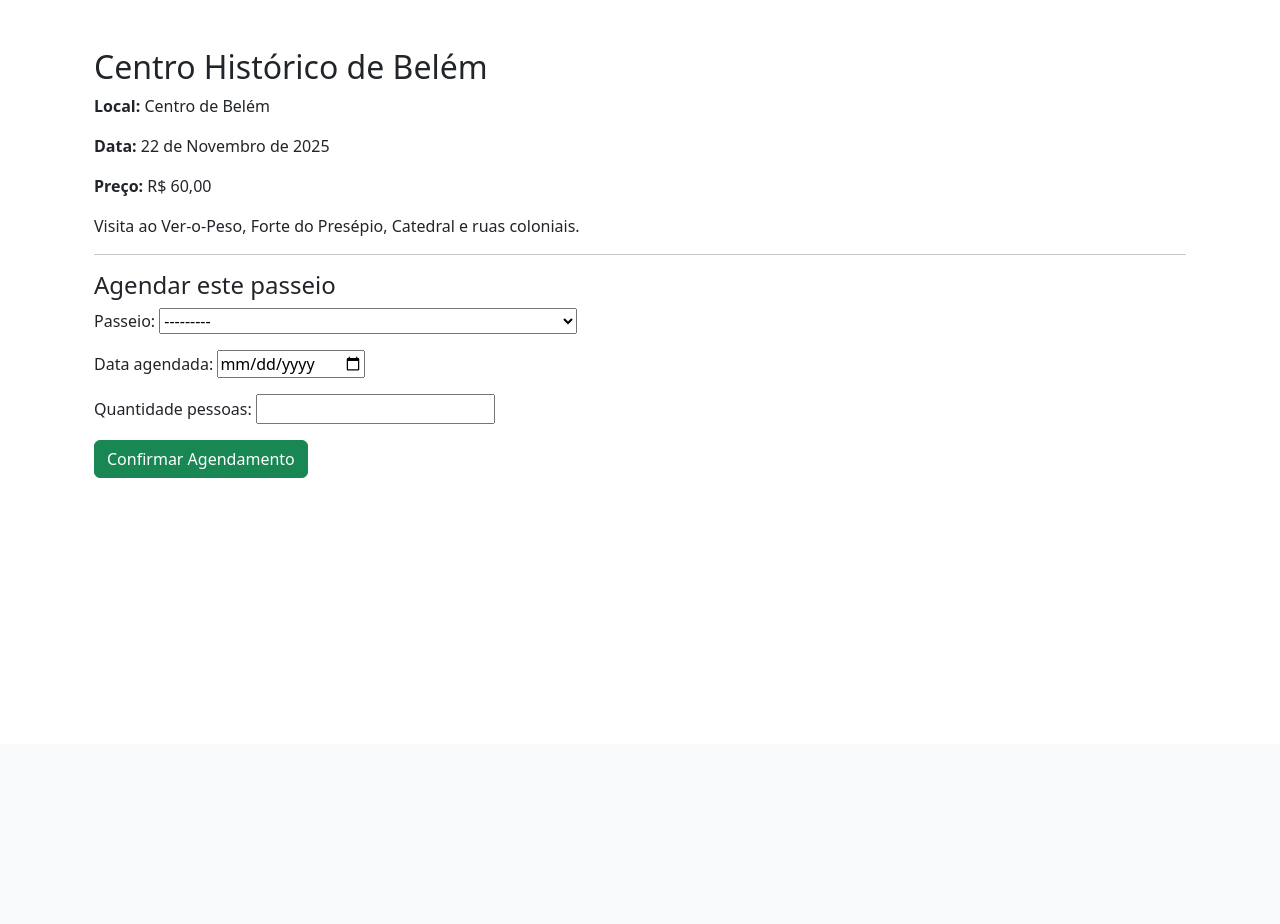
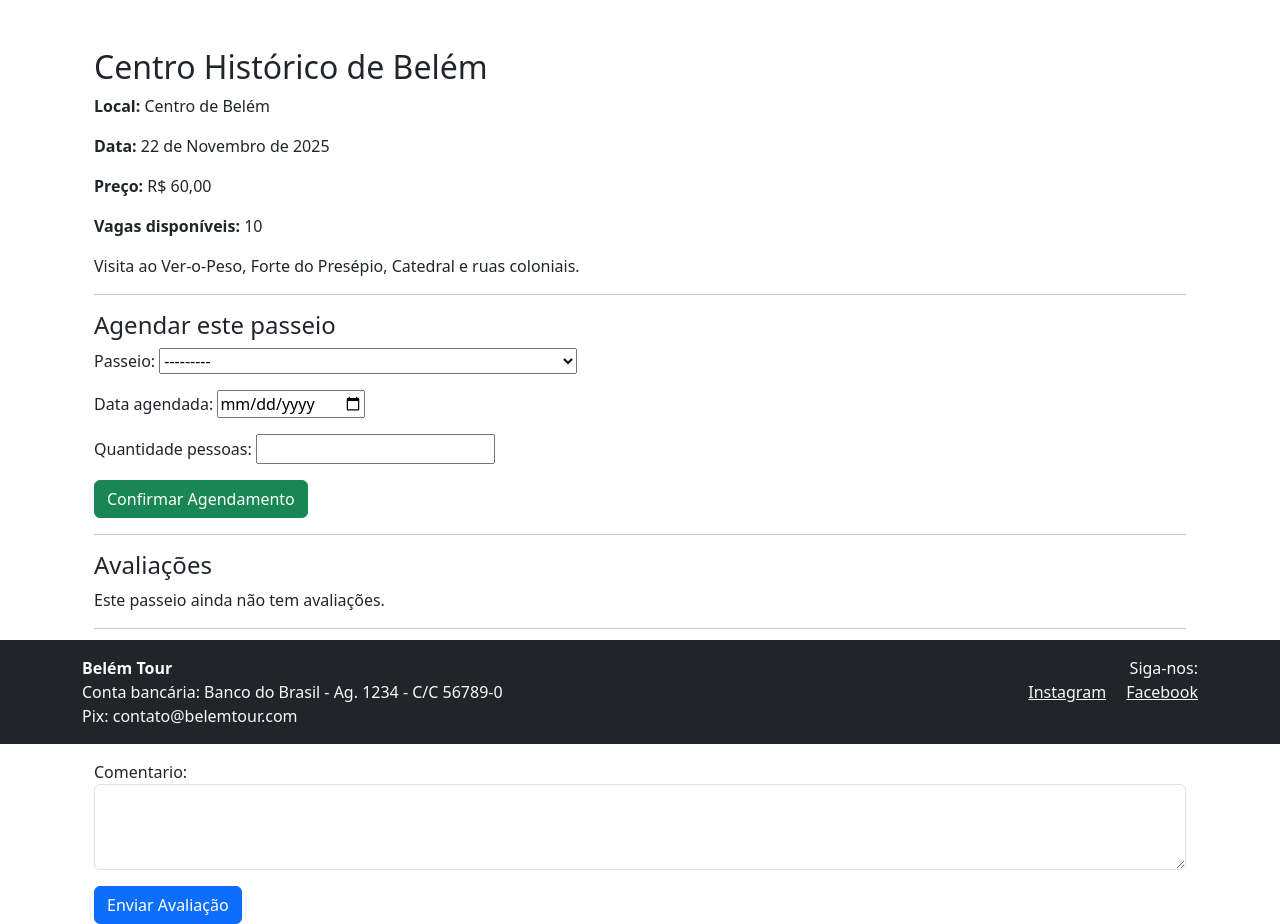
Before and after one commit to pdoVDL/B-lem_tour, a Django app: page /passeios/25/ in a window 1280 px wide. Shown: the part 56-980 px from the top of the page. Before the commit the page ends 534 px from the top, so only its background shows below. Run offline with Django 5.2, Linux system fonts and the light colour scheme; a user stored in the database is signed in; data comes from the database, SQL or seed files in the repository; both versions use the stored data as it was after the commit; data that the repository does not hold is empty.

Commit message:
frontend final

```diff
--- a/agendamentos/templates/agendamentos/meus.html
+++ b/agendamentos/templates/agendamentos/meus.html
@@ -11,6 +11,12 @@
       <strong>Data:</strong> {{ agendamento.data_agendada }}<br>
       <strong>Pessoas:</strong> {{ agendamento.quantidade_pessoas }}<br>
       <strong>Confirmado:</strong> {{ agendamento.confirmado|yesno:"Sim,Não" }}
+      <a href="{% url 'cancelar_agendamento' agendamento.id %}" class="btn btn-danger btn-sm mt-2">
+  Cancelar
+</a>
+<a href="{% url 'reagendar_agendamento' agendamento.id %}" class="btn btn-warning btn-sm mt-2">Reagendar</a>
+
+
     </li>
     {% empty %}
     <li class="list-group-item">Você ainda não agendou nenhum passeio.</li>
--- a/agendamentos/urls.py
+++ b/agendamentos/urls.py
@@ -4,7 +4,9 @@ from . import views
 urlpatterns = [
     path('', views.lista_agendamentos, name='lista_agendamentos'),
     path('<int:pk>/editar/', views.editar_agendamento, name='editar_agendamento'),
-    path('<int:pk>/excluir/', views.excluir_agendamento, name='excluir_agendamento'),
+    path('cancelar/<int:agendamento_id>/', views.cancelar_agendamento, name='cancelar_agendamento'),
     path('criar/<int:passeio_id>/', views.criar_agendamento_com_passeio, name='criar_agendamento_com_passeio'),
     path('meus/', views.meus_agendamentos, name='meus_agendamentos'),
+    path('reagendar/<int:agendamento_id>/', views.reagendar_agendamento, name='reagendar_agendamento'),
+
 ]
--- a/passeios/forms.py
+++ b/passeios/forms.py
@@ -1,7 +1,32 @@
 from django import forms
 from .models import Passeio
+from .models import Avaliacao
+
+class AvaliacaoForm(forms.ModelForm):
+    class Meta:
+        model = Avaliacao
+        fields = ['nota', 'comentario']
+        widgets = {
+            'nota': forms.Select(attrs={'class': 'form-control'}),
+            'comentario': forms.Textarea(attrs={'class': 'form-control', 'rows': 3}),}
 
 class PasseioForm(forms.ModelForm):
     class Meta:
         model = Passeio
         fields = ['titulo', 'descricao','local', 'data', 'preco']
+
+
+class FiltroPasseioForm(forms.Form):
+    data_min = forms.DateField(
+        required=False,
+        widget=forms.DateInput(attrs={'type': 'date', 'class': 'form-control'})
+    )
+    data_max = forms.DateField(
+        required=False,
+        widget=forms.DateInput(attrs={'type': 'date', 'class': 'form-control'})
+    )
+    preco_max = forms.DecimalField(
+        required=False,
+        min_value=0,
+        decimal_places=2,
+        widget=forms.NumberInput(attrs={'class': 'form-control'}))
--- a/passeios/models.py
+++ b/passeios/models.py
@@ -1,4 +1,5 @@
 from django.db import models
+from django.contrib.auth.models import User
 
 class Passeio(models.Model):
     titulo = models.CharField(max_length=100)
@@ -6,6 +7,17 @@ class Passeio(models.Model):
     local = models.CharField(max_length=100)
     data = models.DateField()
     preco = models.DecimalField(max_digits=8, decimal_places=2)
+    vagas_disponiveis = models.PositiveIntegerField(default=10)
 
     def __str__(self):
         return f"{self.titulo} em {self.local}"
+
+class Avaliacao(models.Model):
+    passeio = models.ForeignKey(Passeio, on_delete=models.CASCADE, related_name='avaliacoes')
+    usuario = models.ForeignKey(User, on_delete=models.CASCADE)
+    nota = models.IntegerField(choices=[(i, str(i)) for i in range(1, 6)])
+    comentario = models.TextField(blank=True)
+    data = models.DateTimeField(auto_now_add=True)
+
+    def __str__(self):
+        return f"{self.usuario.username} - {self.nota}⭐ para {self.passeio.titulo}"
--- a/passeios/templates/passeios/passeio_detalhe.html
+++ b/passeios/templates/passeios/passeio_detalhe.html
@@ -7,15 +7,40 @@
   <p><strong>Local:</strong> {{ passeio.local }}</p>
   <p><strong>Data:</strong> {{ passeio.data }}</p>
   <p><strong>Preço:</strong> R$ {{ passeio.preco }}</p>
+  <p><strong>Vagas disponíveis:</strong> {{ passeio.vagas_disponiveis }}</p>
   <p>{{ passeio.descricao }}</p>
 
   <hr>
   <h4>Agendar este passeio</h4>
 
+  {% if passeio.vagas_disponiveis > 0 %}
+    <form method="post">
+      {% csrf_token %}
+      {{ agendamento_form.as_p }}
+      <button type="submit" name="agendar" class="btn btn-success">Confirmar Agendamento</button>
+    </form>
+  {% else %}
+    <div class="alert alert-danger">Este passeio está esgotado.</div>
+  {% endif %}
+
+  <hr>
+  <h4>Avaliações</h4>
+  {% for avaliacao in avaliacoes %}
+    <div class="border p-2 mb-2">
+      <strong>{{ avaliacao.usuario.username }}</strong> – {{ avaliacao.nota }}⭐<br>
+      <small>{{ avaliacao.data|date:"d/m/Y H:i" }}</small><br>
+      {{ avaliacao.comentario }}
+    </div>
+  {% empty %}
+    <p>Este passeio ainda não tem avaliações.</p>
+  {% endfor %}
+
+  <hr>
+  <h4>Deixar uma avaliação</h4>
   <form method="post">
     {% csrf_token %}
-    {{ form.as_p }}
-    <button type="submit" class="btn btn-success">Confirmar Agendamento</button>
+    {{ avaliacao_form.as_p }}
+    <button type="submit" name="avaliar" class="btn btn-primary">Enviar Avaliação</button>
   </form>
 </div>
 {% endblock %}
--- a/passeios/urls.py
+++ b/passeios/urls.py
@@ -7,5 +7,5 @@ urlpatterns = [
     path('novo/', views.criar_passeio, name='criar_passeio'),
     path('<int:pk>/editar/', views.editar_passeio, name='editar_passeio'),
     path('<int:pk>/excluir/', views.excluir_passeio, name='excluir_passeio'),
-    path('<int:passeio_id>/', views.agendar_passeio, name='agendar_passeio'),
+    path('<int:passeio_id>/', views.detalhe_passeio, name='detalhe_passeio'),
 ]
--- a/passeios/views.py
+++ b/passeios/views.py
@@ -1,33 +1,73 @@
 from django.shortcuts import render, redirect, get_object_or_404
 from .models import Passeio
 from .forms import PasseioForm
+from passeios.forms import AvaliacaoForm
 from django.contrib.auth.decorators import login_required
 from agendamentos.forms import AgendamentoForm
 from agendamentos.models import Agendamento
+from django.contrib import messages
+from .models import Passeio, Avaliacao
 
-@login_required
-def agendar_passeio(request, passeio_id):
+def detalhe_passeio(request, passeio_id):
     passeio = get_object_or_404(Passeio, id=passeio_id)
 
-    if request.method == 'POST':
-        form = AgendamentoForm(request.POST)
-        if form.is_valid():
-            agendamento = form.save(commit=False)
-            agendamento.cliente = request.user
-            agendamento.passeio = passeio
-            agendamento.save()
-            return redirect('meus_agendamentos')
-    else:
-        form = AgendamentoForm()
+    agendamento_form = AgendamentoForm()
+    avaliacao_form = AvaliacaoForm()
+
+    # Agendamento
+    if request.method == 'POST' and 'agendar' in request.POST:
+        agendamento_form = AgendamentoForm(request.POST)
+        if agendamento_form.is_valid():
+            agendamento = agendamento_form.save(commit=False)
+            if passeio.vagas_disponiveis >= agendamento.quantidade_pessoas:
+                agendamento.cliente = request.user
+                agendamento.passeio = passeio
+                passeio.vagas_disponiveis -= agendamento.quantidade_pessoas
+                passeio.save()
+                agendamento.save()
+                messages.success(request, "Agendamento realizado com sucesso!")
+                return redirect('meus_agendamentos')
+            else:
+                messages.error(request, f"Restam apenas {passeio.vagas_disponiveis} vagas.")
+
+    # Avaliação
+    if request.method == 'POST' and 'avaliar' in request.POST:
+        avaliacao_form = AvaliacaoForm(request.POST)
+        if avaliacao_form.is_valid():
+            avaliacao = avaliacao_form.save(commit=False)
+            avaliacao.usuario = request.user
+            avaliacao.passeio = passeio
+            avaliacao.save()
+            messages.success(request, "Avaliação enviada!")
+            return redirect('detalhe_passeio', passeio_id=passeio.id)
 
     return render(request, 'passeios/passeio_detalhe.html', {
         'passeio': passeio,
-        'form': form
+        'agendamento_form': agendamento_form,
+        'avaliacao_form': avaliacao_form,
+        'avaliacoes': passeio.avaliacoes.all().order_by('-data')
     })
 
 def lista_passeios(request):
     passeios = Passeio.objects.all()
-    return render(request, 'passeios/lista.html', {'passeios': passeios})
+    form = PasseioForm(request.GET)
+
+    if form.is_valid():
+        data_min = form.cleaned_data.get('data_min')
+        data_max = form.cleaned_data.get('data_max')
+        preco_max = form.cleaned_data.get('preco_max')
+
+        if data_min:
+            passeios = passeios.filter(data__gte=data_min)
+        if data_max:
+            passeios = passeios.filter(data__lte=data_max)
+        if preco_max:
+            passeios = passeios.filter(preco__lte=preco_max)
+
+    return render(request, 'passeios/lista.html', {
+        'passeios': passeios,
+        'form': form
+    })
 
 def criar_passeio(request):
     if request.method == 'POST':
--- a/templates/base.html
+++ b/templates/base.html
@@ -8,6 +8,7 @@
 </head>
 <body>
 
+  <!-- Navbar -->
   <nav class="navbar navbar-expand-lg navbar-dark bg-dark">
     <div class="container">
       <a class="navbar-brand" href="/">Belém Tour</a>
@@ -33,21 +34,54 @@
             </li>
           {% endif %}
         </ul>
-
-        <!-- Botão à direita da navbar -->
         <div class="d-flex">
-          <a href="{% url 'lista_passeios' %}" class="btn btn-outline-light">
-            Ver Passeios
-          </a>
+          <a href="{% url 'lista_passeios' %}" class="btn btn-outline-light">Ver Passeios</a>
         </div>
       </div>
     </div>
   </nav>
 
+  <!-- Mensagens -->
+  {% if messages %}
+  <div class="container mt-3">
+    {% for message in messages %}
+      <div class="alert alert-{{ message.tags }}">{{ message }}</div>
+    {% endfor %}
+  </div>
+  {% endif %}
+
+  <!-- Conteúdo principal -->
   <div class="container mt-4">
     {% block content %}{% endblock %}
   </div>
 
+  <!-- Rodapé -->
+  <footer class="bg-dark text-light fixed-bottom">
+  <div class="container py-3">
+    <div class="row">
+      <div class="col-md-6 text-start">
+        <strong>Belém Tour</strong><br>
+        Conta bancária: Banco do Brasil - Ag. 1234 - C/C 56789-0<br>
+        Pix: contato@belemtour.com
+      </div>
+      <div class="col-md-6 text-end d-none d-md-block">
+        <span>Siga-nos:</span><br>
+        <a href="#" class="text-light me-2">Instagram</a>
+        <a href="#" class="text-light ms-2">Facebook</a>
+      </div>
+
+  <!-- Scripts -->
   <script src="https://cdn.jsdelivr.net/npm/bootstrap@5.3.0/dist/js/bootstrap.bundle.min.js"></script>
+
+  <!-- Máscara para campos (opcional) -->
+  <script src="https://cdnjs.cloudflare.com/ajax/libs/imask/6.4.2/imask.min.js"></script>
+  <script>
+    document.addEventListener("DOMContentLoaded", function () {
+      const dateFields = document.querySelectorAll('input[type="date"]');
+      dateFields.forEach(field => {
+        IMask(field, { mask: Date, pattern: 'Y-`m-`d' });
+      });
+    });
+  </script>
 </body>
 </html>
```
Also changed, not shown: agendamentos/templates/agendamentos/confirmar_cancelamento.html (added, +15 -0 lines), agendamentos/templates/agendamentos/confirmar_exclusao.html (deleted, +0 -14 lines), agendamentos/views.py (+44 -5 lines), passeios/templates/passeios/lista.html (+44 -6 lines), db.sqlite3 (added), passeios/migrations/0002_passeio_vagas_disponiveis_avaliacao.py (added), 2 other files.
